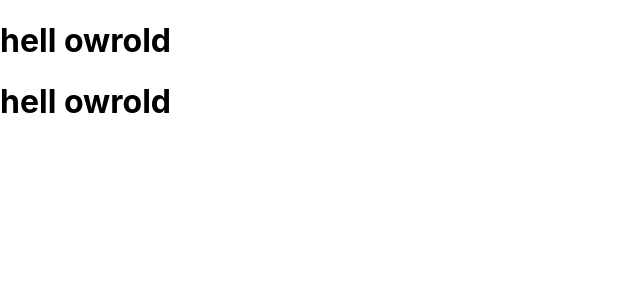
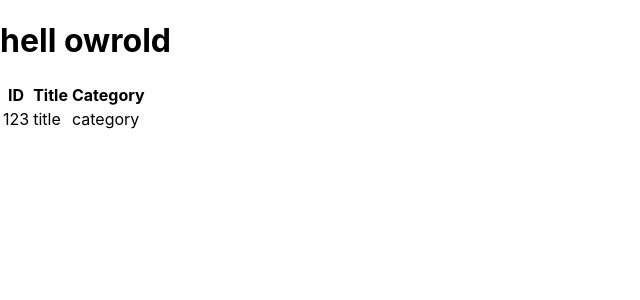
Before and after one commit to abeidahmed/react-redux-bookstore, a React (Create React App) app: page / in a window 1280 px wide. Shown: the top 300 px of the page, without its empty margins (0-640 px from the left). Built offline with nearby package versions, Linux system fonts and the light colour scheme.

Commit message:
List all books

```diff
--- /dev/null
+++ b/src/components/Book.js
@@ -0,0 +1,9 @@
+const Book = () => (
+  <tr>
+    <td>123</td>
+    <td>title</td>
+    <td>category</td>
+  </tr>
+);
+
+export default Book;
--- a/src/containers/BooksList.js
+++ b/src/containers/BooksList.js
@@ -1,7 +1,18 @@
+import Book from '../components/Book';
+
 const BooksList = () => (
-  <div>
-    <h1>hell owrold</h1>
-  </div>
+  <table>
+    <thead>
+      <tr>
+        <th>ID</th>
+        <th>Title</th>
+        <th>Category</th>
+      </tr>
+    </thead>
+    <tbody>
+      <Book />
+    </tbody>
+  </table>
 );
 
 export default BooksList;
```
